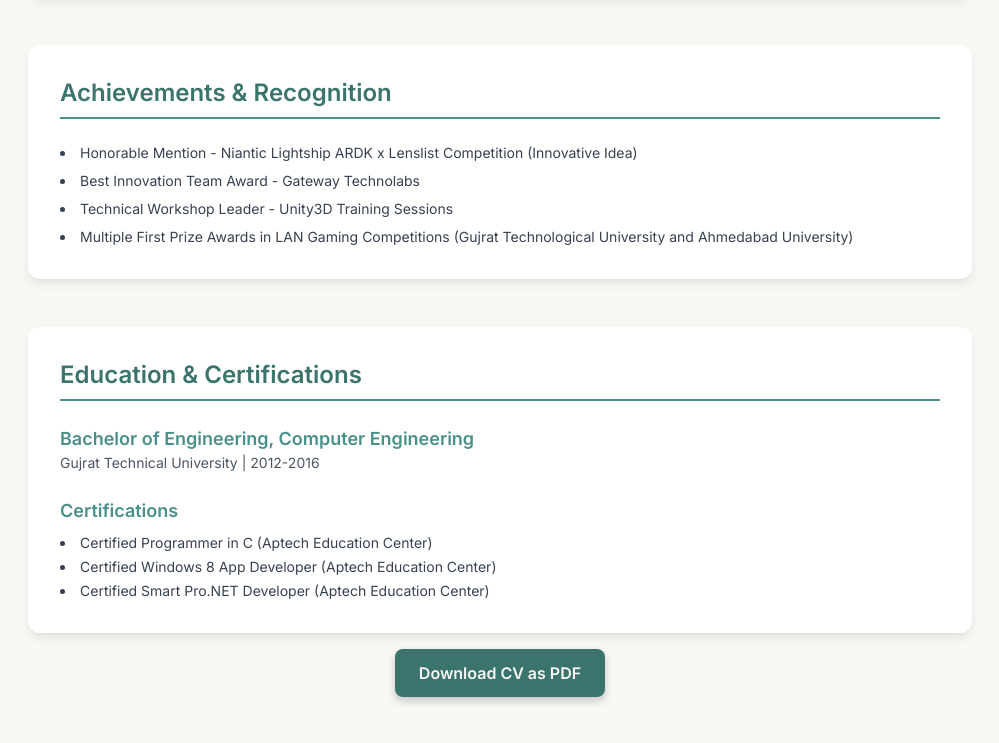
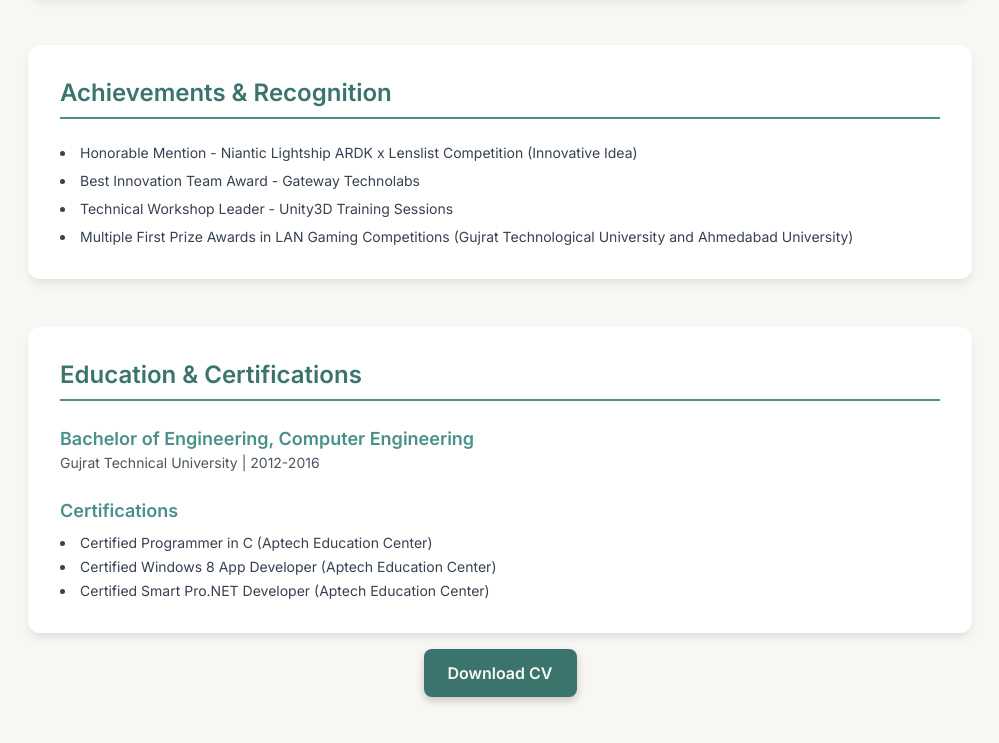
Before and after one commit to Rohanmalodia/cv, a plain HTML site: page index.html in a window 1280 px wide. Shown: the part 3355-4098 px from the top of the page, without its empty margins (268-1267 px from the left). Drawn offline with nearby package versions, Linux system fonts and the light colour scheme.

Commit message:
Update index.html

```diff
--- a/index.html
+++ b/index.html
@@ -690,7 +690,7 @@
             </div>
         </section>
 
-        <button id="downloadPdfCvBtn" class="download-button">Download CV as PDF</button>
+        <button id="downloadPdfCvBtn" class="download-button">Download CV</button>
 
     </main>
 
```
